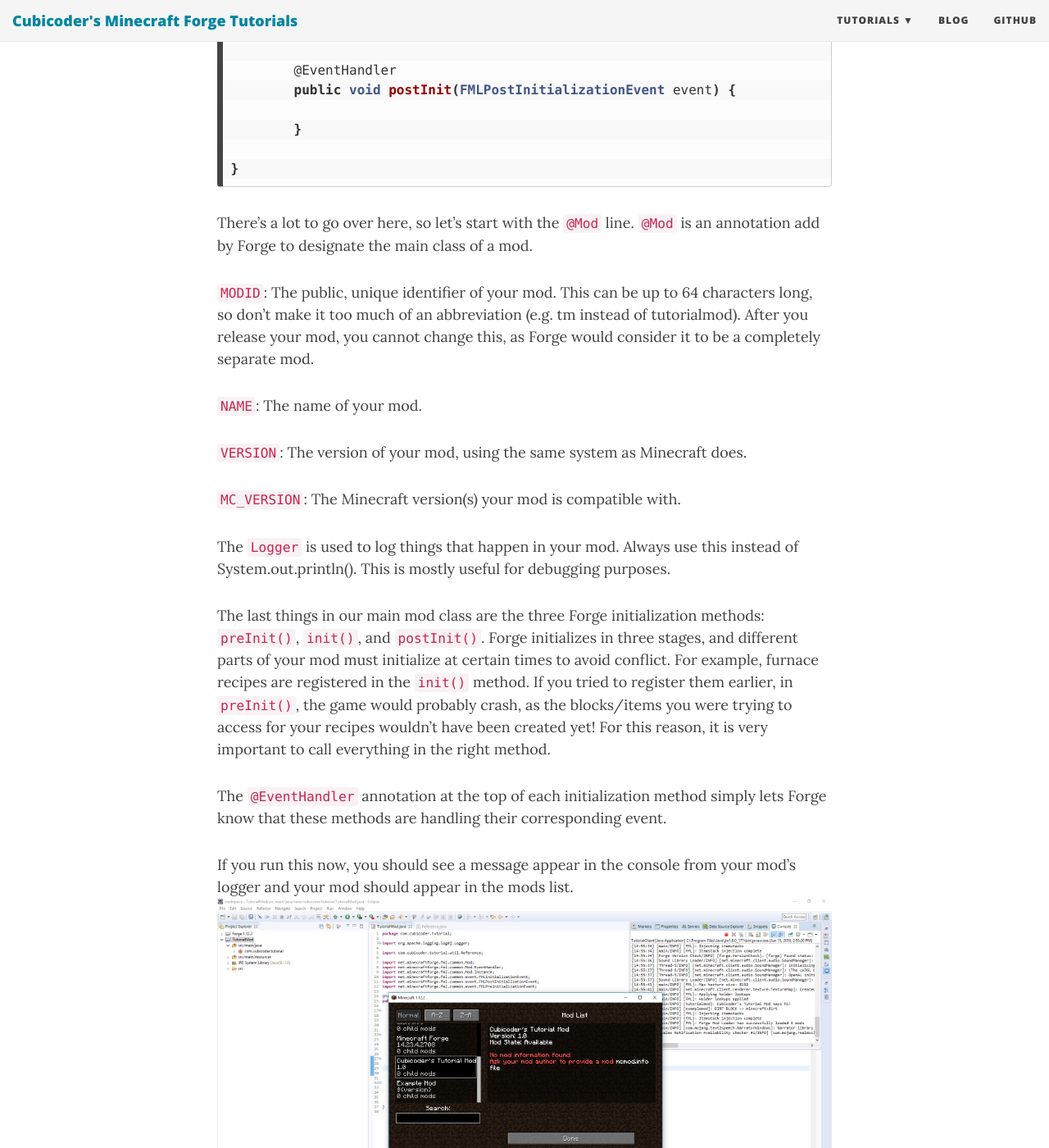
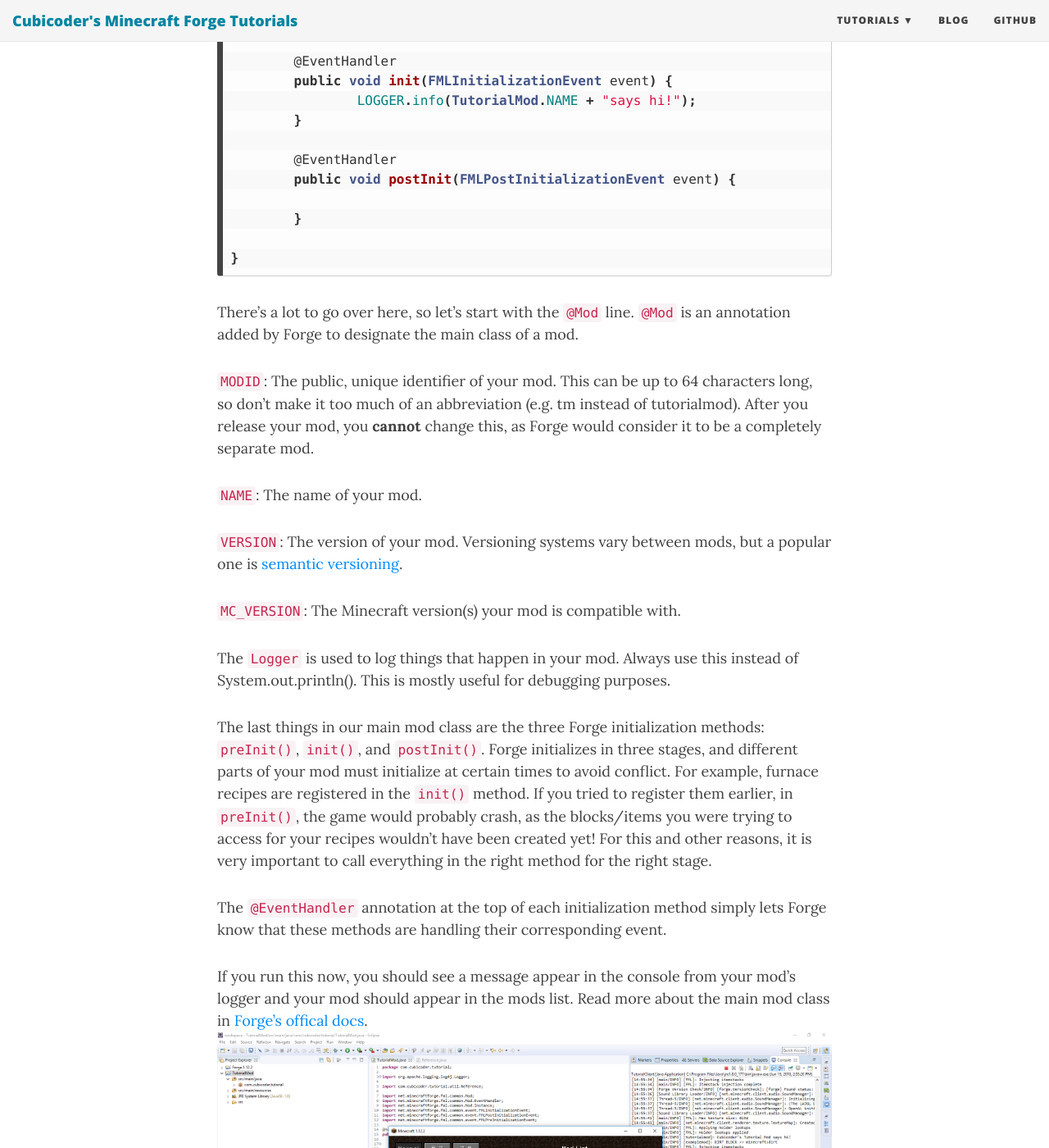
Before and after one commit to cubicoder/cubicoder.github.io, a Jekyll site: the page built from tutorials/1-12-2/2018-06-19-main-mod-class.md, in a window 1280 px wide and 1400 px high, scrolled down 1174 px. Shown: the whole window at 82% size. Built offline with Jekyll 4.4.1, drawn with Linux system fonts in a browser that asks for light colours; nearby versions of some CDN libraries; comment, search, counter and statistics services are not loaded; some of the changed text lies outside the part shown.

Commit message:
Updated main mod class tutorial

````diff
--- a/tutorials/1-12-2/2018-06-19-main-mod-class.md
+++ b/tutorials/1-12-2/2018-06-19-main-mod-class.md
@@ -3,11 +3,11 @@
 date: 2018-06-19
 ---
 
-In this tutorial, we’ll be setting up the main mod class, the class that Forge loads your mod from. First, create a new package in src/main/java. This can be called anything you want, as long as it follows Java package naming conventions. I’ll be calling mine `com.cubicoder.tutorial`.
+In this tutorial, we’ll be setting up the main mod class, the class that Forge loads your mod from. First, create a new package in `src/main/java`. This can be called anything you want, as long as it follows [Java package naming conventions](https://docs.oracle.com/javase/tutorial/java/package/namingpkgs.html). Typically, the top-level package reflects a domain name that you own, but since `io.github.cubicoder.tutorialmod` is a bit long for me, I'll just call mine `cubicoder.tutorialmod`. **IMPORTANT: don't use a domain for your top-level package if you don't own it. You can use your username or the name of your mod, or really anything else.**
 
-In `com.cubicoder.tutorial`, create a new class called `TutorialMod`. This will be our main mod class. Edit yours to look like this:
+In `cubicoder.tutorialmod` (or your equivalent package), create a new class called `TutorialMod`. This will be our main mod class. Edit yours to look like this:
 ```java
-package com.cubicoder.tutorial;
+package cubicoder.tutorialmod;
 
 import org.apache.logging.log4j.Logger;
 import org.apache.logging.log4j.LogManager;
@@ -45,21 +45,21 @@
 
 }
 ```
-There’s a lot to go over here, so let’s start with the `@Mod` line. `@Mod` is an annotation add by Forge to designate the main class of a mod.
+There’s a lot to go over here, so let’s start with the `@Mod` line. `@Mod` is an annotation added by Forge to designate the main class of a mod.
 
-`MODID`: The public, unique identifier of your mod. This can be up to 64 characters long, so don’t make it too much of an abbreviation (e.g. tm instead of tutorialmod). After you release your mod, you cannot change this, as Forge would consider it to be a completely separate mod.
+`MODID`: The public, unique identifier of your mod. This can be up to 64 characters long, so don’t make it too much of an abbreviation (e.g. tm instead of tutorialmod). After you release your mod, you **cannot** change this, as Forge would consider it to be a completely separate mod.
 
 `NAME`: The name of your mod.
 
-`VERSION`: The version of your mod, using the same system as Minecraft does.
+`VERSION`: The version of your mod. Versioning systems vary between mods, but a popular one is [semantic versioning](https://semver.org).
 
 `MC_VERSION`: The Minecraft version(s) your mod is compatible with.
 
 The `Logger` is used to log things that happen in your mod. Always use this instead of System.out.println(). This is mostly useful for debugging purposes.
 
-The last things in our main mod class are the three Forge initialization methods: `preInit()`, `init()`, and `postInit()`. Forge initializes in three stages, and different parts of your mod must initialize at certain times to avoid conflict. For example, furnace recipes are registered in the `init()` method. If you tried to register them earlier, in `preInit()`, the game would probably crash, as the blocks/items you were trying to access for your recipes wouldn’t have been created yet! For this reason, it is very important to call everything in the right method.
+The last things in our main mod class are the three Forge initialization methods: `preInit()`, `init()`, and `postInit()`. Forge initializes in three stages, and different parts of your mod must initialize at certain times to avoid conflict. For example, furnace recipes are registered in the `init()` method. If you tried to register them earlier, in `preInit()`, the game would probably crash, as the blocks/items you were trying to access for your recipes wouldn’t have been created yet! For this and other reasons, it is very important to call everything in the right method for the right stage.
 
 The `@EventHandler` annotation at the top of each initialization method simply lets Forge know that these methods are handling their corresponding event.
 
-If you run this now, you should see a message appear in the console from your mod’s logger and your mod should appear in the mods list.
+If you run this now, you should see a message appear in the console from your mod’s logger and your mod should appear in the mods list. Read more about the main mod class in [Forge's offical docs](https://mcforge.readthedocs.io/en/latest/gettingstarted/structuring/).
 ![main0](/img/2main/main0.png)
````
Also changed, not shown: other parts of tutorials/1-12-2/2018-06-19-main-mod-class.md (+2 -2 lines), tutorials/1-12-2/tutorials.md (+4 -2 lines).
